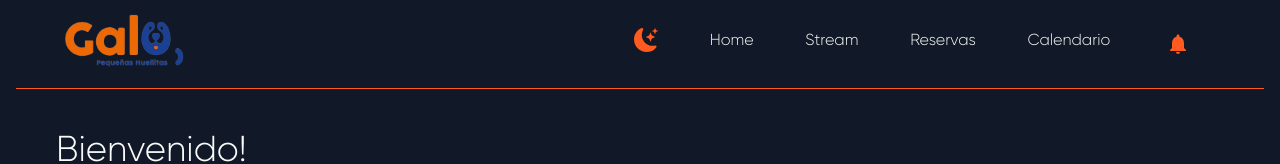
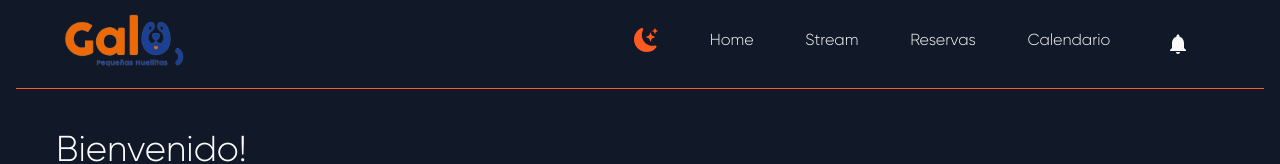
Before and after one commit to NahuelCempellin/Pet-Hotel-Galu, a React (Vite) app: page /home in a window 1280 px wide. Shown: the top 164 px of the page. Built offline with nearby package versions, Linux system fonts and the light colour scheme.

Commit message:
sin bugs

```diff
--- a/src/components/navbar/Nav2.jsx
+++ b/src/components/navbar/Nav2.jsx
@@ -33,8 +33,8 @@ export default function Nav2(){
             <Link to='/register'>
             <p className={theme? "text-blue-900" : "text-zinc-50"}>Calendario</p>
             </Link>
-            <button className="w-8 h-8  flex items-center justify-center" onClick={()=>setPopup(!popup)} >
-            { theme=== false? <MdNotifications className={`${popup?'text-zinc-50': 'text-orange-500'} text-2xl`} /> : <MdNotifications className={`${popup?'text-blue-900' : 'text-orange-500'} text-2xl`}/>}
+            <button className="w-8 h-8  flex items-center justify-center">
+            { theme=== false? <MdNotifications className={`${!popup?'text-zinc-50': 'text-orange-500'} text-2xl`}  onClick={()=>setPopup(!popup)} /> : <MdNotifications className={`${!popup?'text-blue-900' : 'text-orange-500'} text-2xl`} onClick={()=>setPopup(!popup)}/>}
             <PopUp popup={popup}/>
             </button>
             </div>
```
